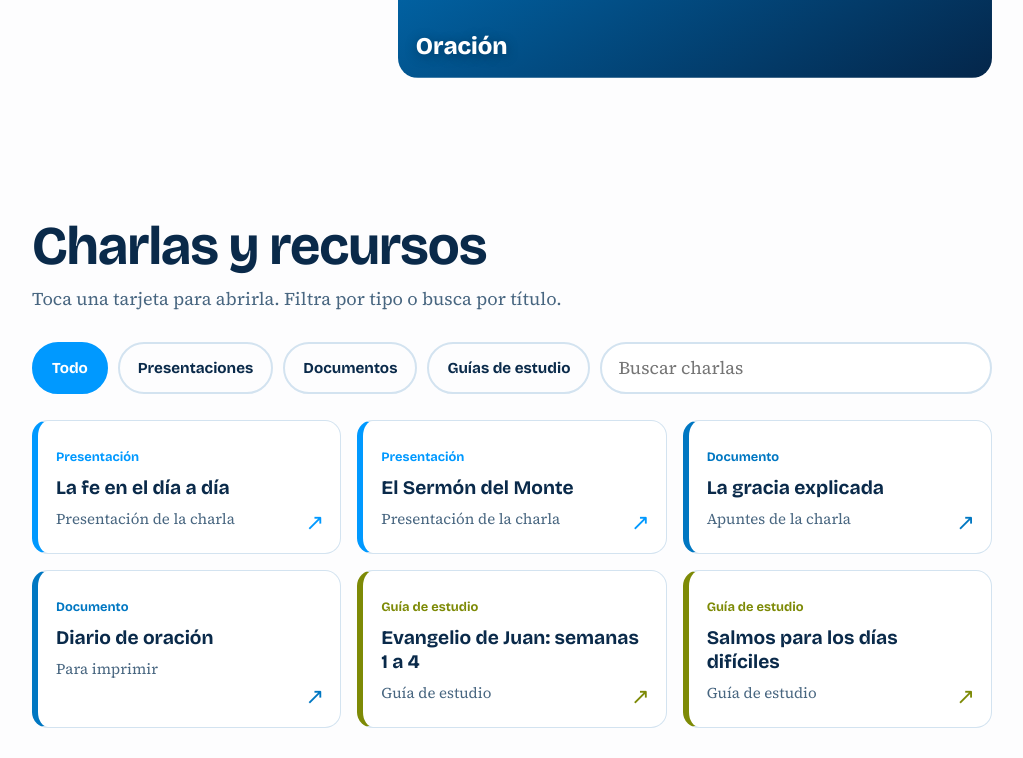
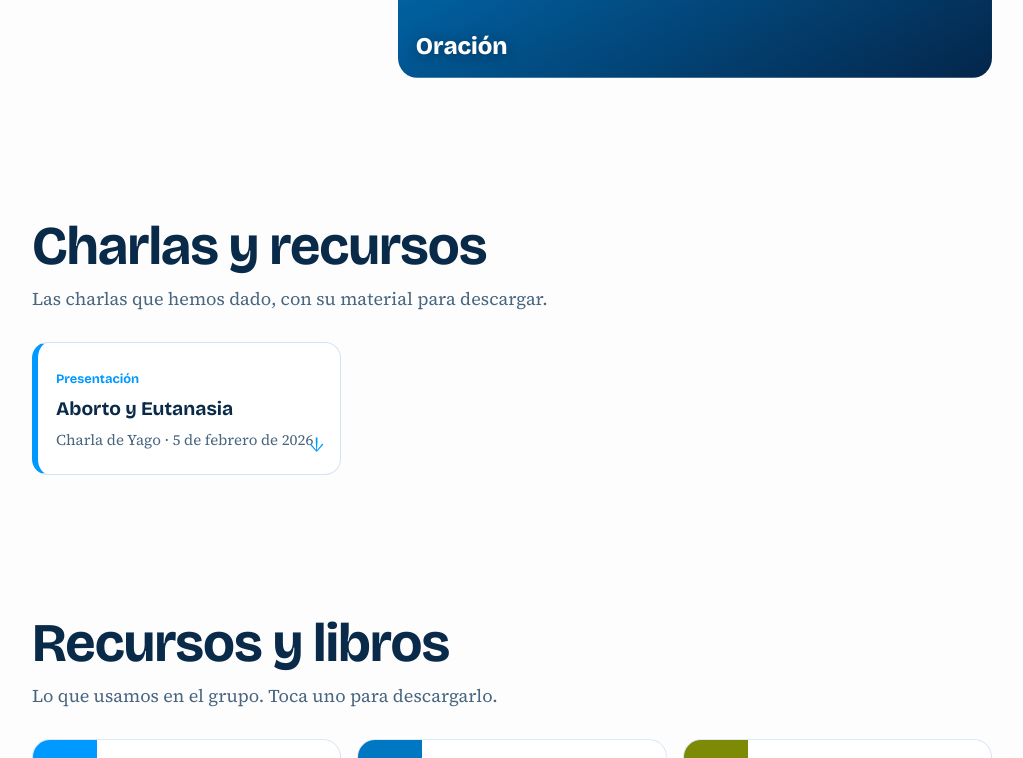
Before and after one commit to yagogsdo21/universitarios-sarria, a plain HTML site: page index.html in a window 1280 px wide. Shown: the part 2042-2800 px from the top of the page, without its empty margins (128-1151 px from the left). Drawn offline with nearby package versions, Linux system fonts and the light colour scheme.

Commit message:
Add files via upload

```diff
--- a/index.html
+++ b/index.html
@@ -227,16 +227,8 @@ footer{text-align:center;padding:28px 20px calc(40px + env(safe-area-inset-botto
 
 <section id="biblioteca" class="lib"><div class="wrap">
   <h2 class="rv up">Charlas y recursos</h2>
-  <p class="sub rv up">Toca una tarjeta para abrirla. Filtra por tipo o busca por título.</p>
-  <div class="tools rv up">
-    <button class="chip" data-f="All" aria-pressed="true">Todo</button>
-    <button class="chip" data-f="Presentation" aria-pressed="false">Presentaciones</button>
-    <button class="chip" data-f="Document" aria-pressed="false">Documentos</button>
-    <button class="chip" data-f="Study" aria-pressed="false">Guías de estudio</button>
-    <input id="q" type="search" placeholder="Buscar charlas" aria-label="Buscar charlas">
-  </div>
+  <p class="sub rv up">Las charlas que hemos dado, con su material para descargar.</p>
   <div class="grid" id="grid"></div>
-  <p class="empty" id="empty" hidden>No hay resultados. Prueba con otra palabra o filtro.</p>
 </div></section>
 
 <section id="recursos" class="res"><div class="wrap">
@@ -266,31 +258,12 @@ footer{text-align:center;padding:28px 20px calc(40px + env(safe-area-inset-botto
 <script>
 var RM=matchMedia("(prefers-reduced-motion:reduce)").matches;
 function esc(s){return s.replace(/[&<>"]/g,function(c){return{"&":"&amp;","<":"&lt;",">":"&gt;",'"':"&quot;"}[c]})}
-// Edita esta lista: sustituye cada enlace por el de tu Google Drive, Dropbox o PDF.
+// Charlas con material descargable: t título, d fecha y ponente, u archivo.
 var ITEMS=[
- {t:"La fe en el día a día",k:"Presentation",d:"Presentación de la charla",u:"#"},
- {t:"El Sermón del Monte",k:"Presentation",d:"Presentación de la charla",u:"#"},
- {t:"La gracia explicada",k:"Document",d:"Apuntes de la charla",u:"#"},
- {t:"Diario de oración",k:"Document",d:"Para imprimir",u:"#"},
- {t:"Evangelio de Juan: semanas 1 a 4",k:"Study",d:"Guía de estudio",u:"#"},
- {t:"Salmos para los días difíciles",k:"Study",d:"Guía de estudio",u:"#"}
+ {t:"Aborto y Eutanasia",d:"Charla de Yago · 5 de febrero de 2026",u:"Charla_Eutanasia_y_Aborto.pdf"}
 ];
-var COL={Presentation:"#0099FF",Document:"#0077c2",Study:"#7d8a06"};
-var LBL={Presentation:"Presentación",Document:"Documento",Study:"Guía de estudio"};
-var f="All";
-function render(){
-  var q=document.getElementById("q").value.toLowerCase(),h="",n=0;
-  ITEMS.forEach(function(i){
-    if((f==="All"||i.k===f)&&i.t.toLowerCase().indexOf(q)>-1){
-      h+='<a class="tilt item" style="--c:'+COL[i.k]+';animation-delay:'+(n++*.07)+'s" href="'+esc(i.u)+'" target="_blank" rel="noopener"><span class="tag">'+LBL[i.k]+'</span><h3>'+esc(i.t)+'</h3><small>'+esc(i.d)+'</small><span class="arr">↗</span></a>';}
-  });
-  document.getElementById("grid").innerHTML=h;
-  document.getElementById("empty").hidden=n>0;
-}
-document.querySelectorAll(".chip").forEach(function(b){b.addEventListener("click",function(){
-  f=b.getAttribute("data-f");
-  document.querySelectorAll(".chip").forEach(function(x){x.setAttribute("aria-pressed",x===b?"true":"false")});render();});});
-document.getElementById("q").addEventListener("input",render);render();
+document.getElementById("grid").innerHTML=ITEMS.map(function(i,n){
+  return '<a class="tilt item" style="--c:#0099FF;animation-delay:'+(n*.07)+'s" href="'+esc(i.u)+'" target="_blank" rel="noopener" download><span class="tag">Presentación</span><h3>'+esc(i.t)+'</h3><small>'+esc(i.d)+'</small><span class="arr">↓</span></a>'}).join("");
 // Reuniones: d:[año,mes,día], t:"Tema", p:"Ponente", r:[{n:"Nombre a mostrar",u:"archivo.pdf"}] (r es opcional).
 // Las reuniones pasadas se quedan en el calendario, más apagadas, y se llega a ellas con las flechas.
 var MEETS=[
@@ -335,6 +308,7 @@ function gcal(m){var ds=m.d[0]+pad(m.d[1])+pad(m.d[2]);return "https://calendar.
 // Recursos y libros: t título, d descripción, u archivo (PDF, PowerPoint…) o enlace.
 var BOOKS=[
  {t:"Catecismo de la Iglesia Católica",d:"La exposición completa de la fe católica, para consultar cuando surge una duda.",u:"catecismo-de-la-iglesia-catolica.pdf"},
+ {t:"YouCat: Catecismo joven de la Iglesia Católica",d:"El catecismo explicado para jóvenes, en preguntas y respuestas.",u:"YouCat.pdf"},
  {t:"Cartas del diablo a su sobrino",d:"C. S. Lewis. Un demonio veterano aconseja a su sobrino cómo tentar a un joven.",u:"cartas-del-diablo-a-su-sobrino.pdf"}
 ];
 document.getElementById("bks").innerHTML=BOOKS.map(function(b,i){var c=["#0099FF","#0077c2","#7d8a06","#0055b3"][i%4],ext=/^https?:/.test(b.u)||b.u==="#";
```
Also changed, not shown: 1 other file.
